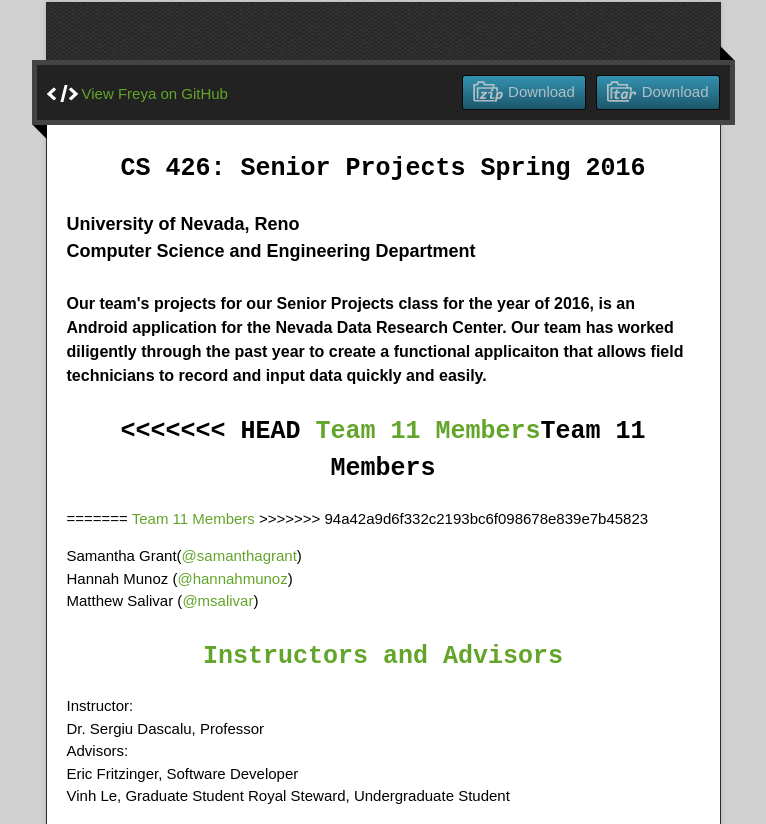
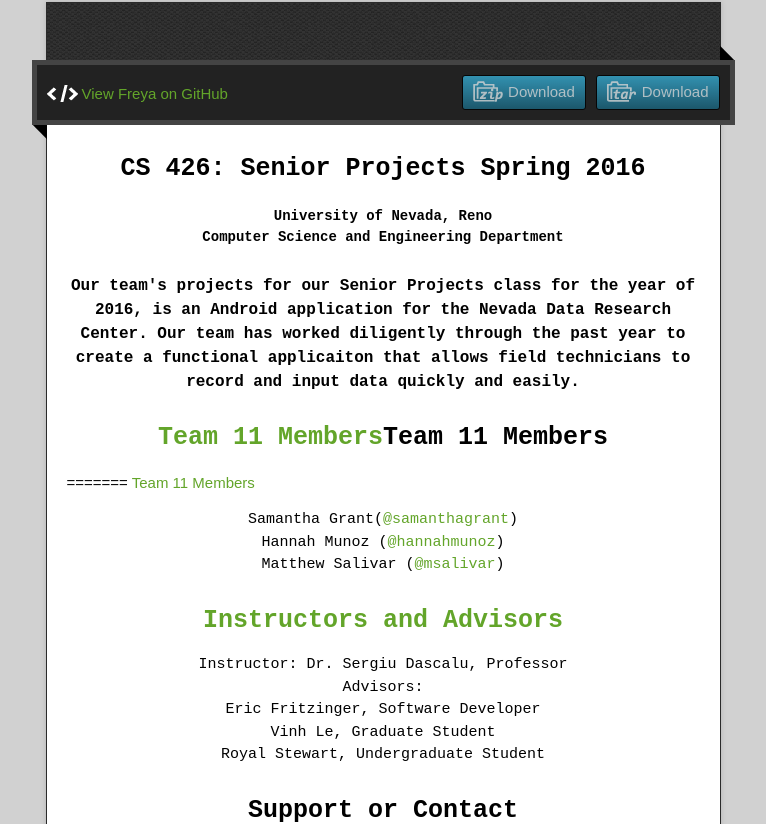
Before and after one commit to msalivar/Freya, a plain HTML site: page index.html in a window 1280 px wide. Shown: the part 128-952 px from the top of the page, without its empty margins (257-1023 px from the left). Drawn offline with nearby package versions, Linux system fonts and the light colour scheme.

Commit message:
Aligned all text to center. Fixed spelling errors

```diff
--- a/index.html
+++ b/index.html
@@ -42,22 +42,20 @@
 
 <h5><a id="about-our-project" class="anchor" href="#about-our-project" aria-hiden="true"><span aria-hidden="true" class="octicon ocicon-link"></span></a>Our team's projects for our Senior Projects class for the year of 2016, is an Android application for the Nevada Data Research Center. Our team has worked diligently through the past year to create a functional applicaiton that allows field technicians to record and input data quickly and easily.</h5>
 <h3>
-<<<<<<< HEAD
 <a id="authors-and-contributors" class="anchor" href="#authors-and-contributors" aria-hidden="true"><span aria-hidden="true" class="octicon octicon-link"></span>Team 11 Members</a>Team 11 Members</h3>
 =======
 <a id="authors-and-contributors" class="anchor" href="#authors-and-contributors" aria-hidden="true"><span aria-hidden="true" class="octicon octicon-link"></span>Team 11 Members</a></h3>
->>>>>>> 94a42a9d6f332c2193bc6f098678e839e7b45823
 
 <p>Samantha Grant(<a href="https://github.com/samanthagrant" class="user-mention">@samanthagrant</a>)<br>
 Hannah Munoz (<a href="https://github.com/hannahmunoz" class="user-mention">@hannahmunoz</a>)<br>
 Matthew Salivar (<a href="https://github.com/msalivar" class="user-mention">@msalivar</a>)</p>
 
 <h3><a id="instructors-and-advisors" class="anchor" href="#instructors-and-advisors" aria-hidden="true"><span aria-hidden="true" class="octicon octicon-link"></span>Instructors and Advisors</a></h3>
-<p>Instructor:<br> Dr. Sergiu Dascalu, Professor<br>
+<p>Instructor: Dr. Sergiu Dascalu, Professor<br>
 Advisors: <br>
 Eric Fritzinger, Software Developer<br>
-Vinh Le, Graduate Student
-Royal Steward, Undergraduate Student</p>
+Vinh Le, Graduate Student<br>
+Royal Stewart, Undergraduate Student</p>
 
 <h3>
 <a id="support-or-contact" class="anchor" href="#support-or-contact" aria-hidden="true"><span aria-hidden="true" class="octicon octicon-link"></span></a>Support or Contact</h3>
--- a/stylesheets/stylesheet.css
+++ b/stylesheets/stylesheet.css
@@ -737,7 +737,9 @@ footer .owner p a {
 .markdown-body dl,
 .markdown-body table,
 .markdown-body blockquote {
-  margin-bottom: 20px;
+  margin-bottom: 15px;
+  text-align: center;
+  font-family: monospace;
 }
 
 .markdown-body h1,
@@ -765,11 +767,16 @@ footer .owner p a {
 }
 
 .markdown-body h4 {
-  font-size: 18px;
+  font-size: 14px;
+  text-align: center;
+  font-family: monospace;
+  padding-top: -7%;
 }
 
 .markdown-body h5 {
   font-size: 16px;
+  font-family: monospace;
+  text-align: center;
 }
 
 .markdown-body pre {
```
